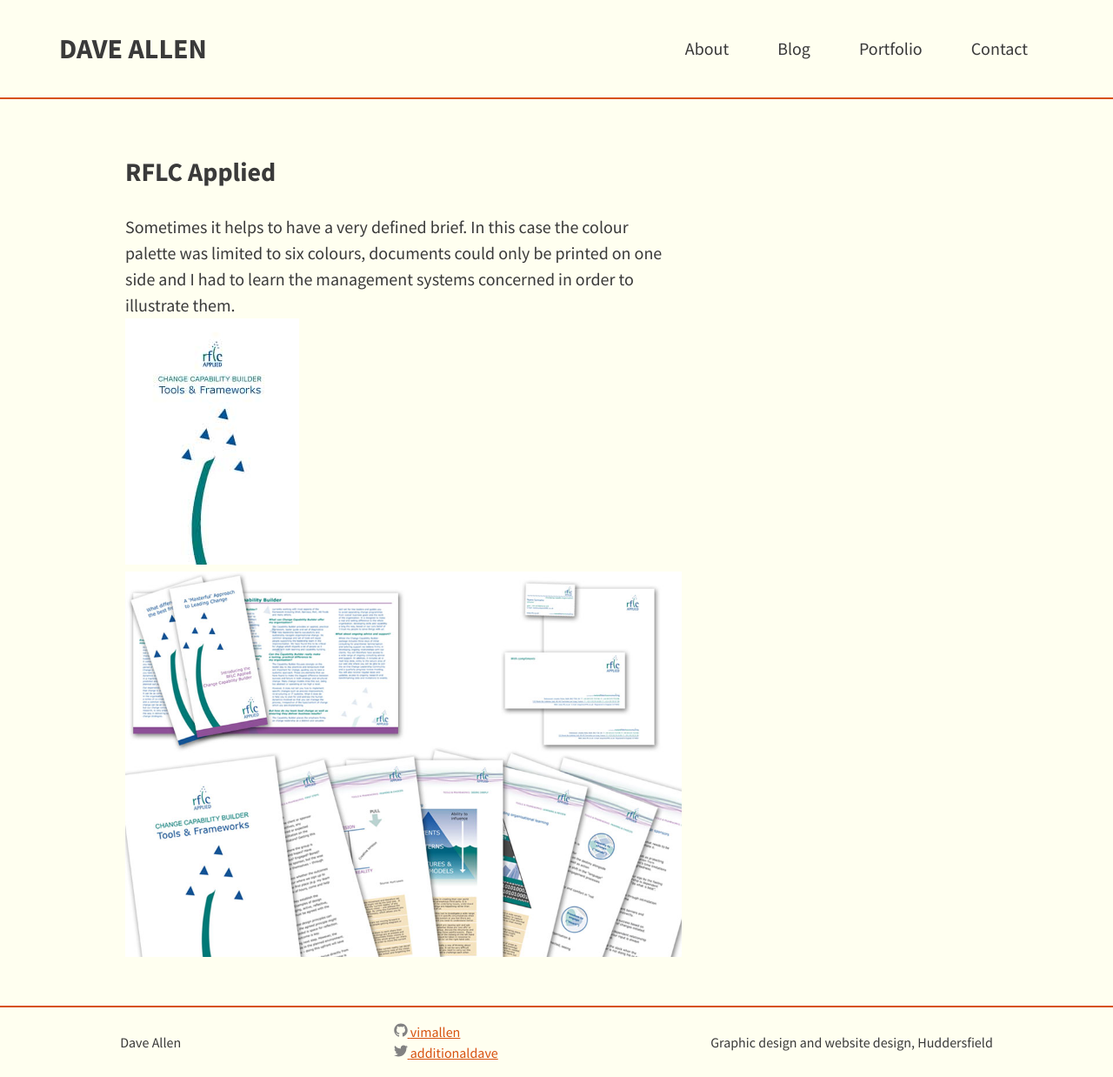
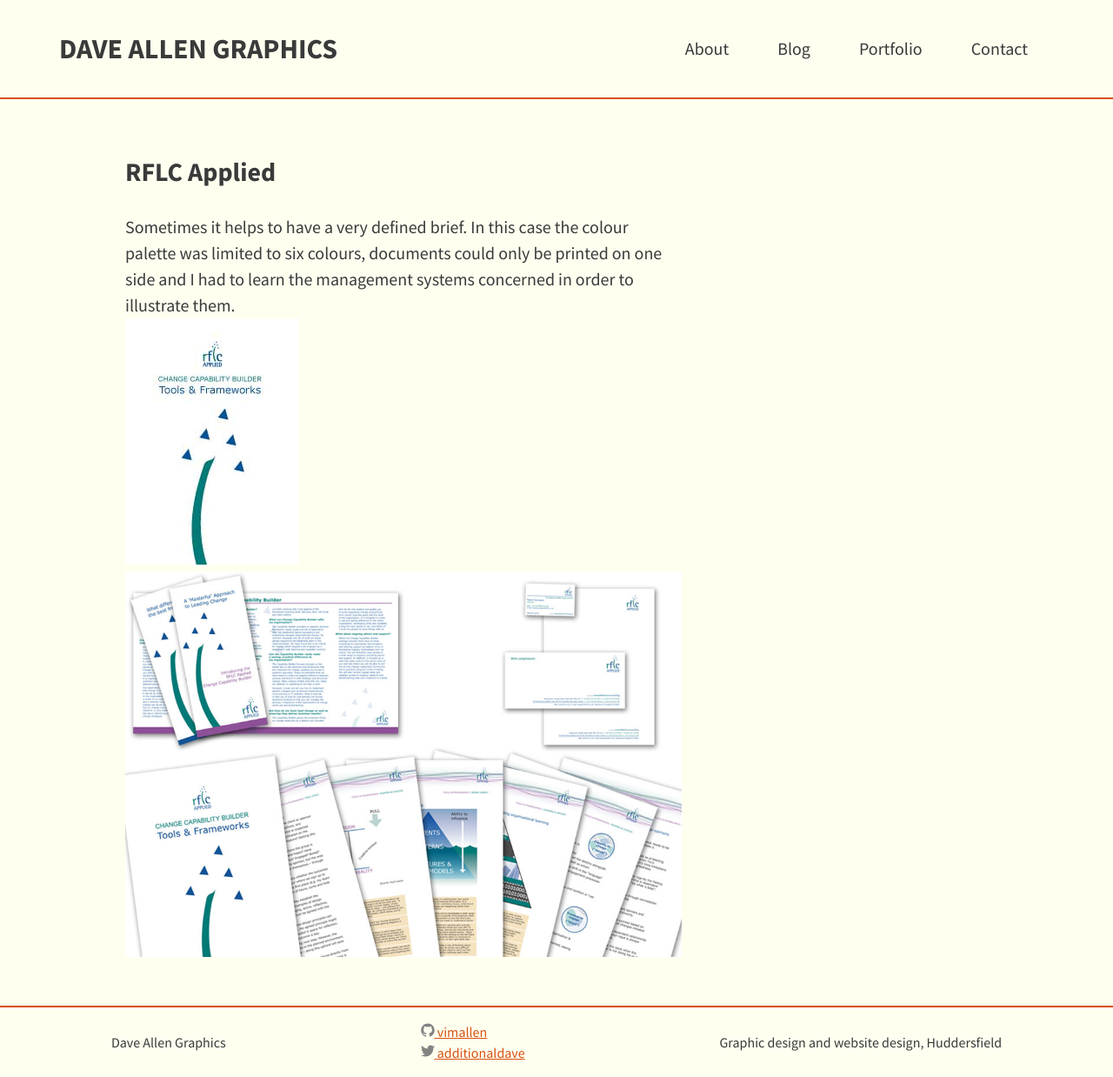
Before and after one commit to vimallen/gridbert, a Jekyll site: the page built from rflc-applied/index.md, in a window 1280 px wide. Shown: the whole page at 87% size. Built offline with Jekyll 4.4.1, drawn with Linux system fonts in a browser that asks for light colours.

Commit message:
Config title

```diff
--- a/_config.yml
+++ b/_config.yml
@@ -13,7 +13,7 @@
 # you will see them accessed via {{ site.title }}, {{ site.email }}, and so on.
 # You can create any custom variable you would like, and they will be accessible
 # in the templates via {{ site.myvariable }}.
-title: Dave Allen
+title: Dave Allen Graphics
 email: mrdavidrobertallen@gmail.com
 description: >- # this means to ignore newlines until "baseurl:"
   Graphic design and website design, Huddersfield
```
